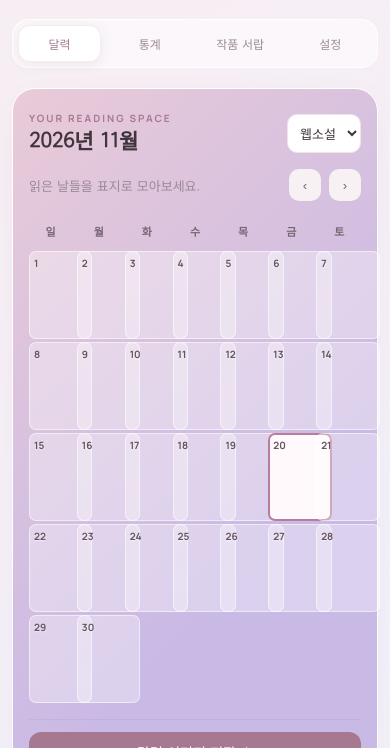
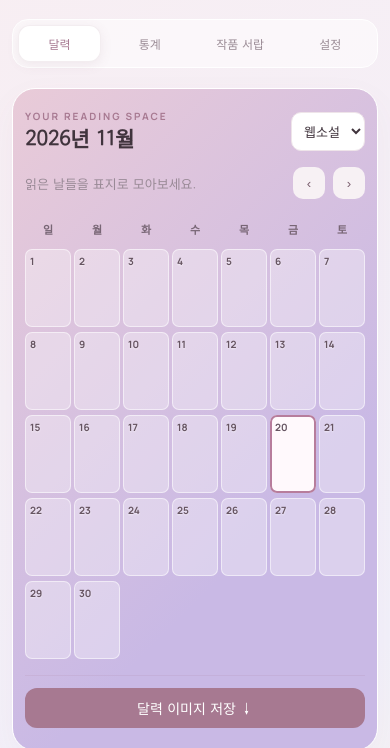
Before and after one commit to jaggaamugae/What_did_you_read, a plain HTML site: page index.html in a window 390 px wide. Shown: the part 96-844 px from the top of the page. Drawn offline with Linux system fonts and the light colour scheme.

Commit message:
Add files via upload

```diff
--- a/style.css
+++ b/style.css
@@ -278,3 +278,44 @@ textarea,
   .calendar-panel .day{min-height:88px;padding:4px 2px}
   .calendar-panel .covers{border-radius:6px}
 }
+
+
+/* v20: prevent mobile calendar cells from overflowing or visually overlapping */
+.calendar-panel>.weekdays,
+.calendar-panel>.days{
+  display:grid!important;
+  grid-template-columns:repeat(7,minmax(0,1fr))!important;
+  width:100%!important;
+  min-width:0!important;
+}
+.calendar-panel>.weekdays>* ,
+.calendar-panel>.days>.day{
+  min-width:0!important;
+  max-width:100%!important;
+}
+.calendar-panel>.days>.day{
+  width:100%!important;
+  aspect-ratio:auto!important;
+  min-height:clamp(72px,13vw,112px)!important;
+  overflow:hidden!important;
+}
+.calendar-panel>.days>.day .covers{
+  min-width:0!important;
+  max-width:100%!important;
+}
+@media(max-width:600px){
+  .calendar-panel{padding:20px 12px 22px!important}
+  .calendar-panel>.weekdays,.calendar-panel>.days{
+    grid-template-columns:repeat(7,minmax(0,1fr))!important;
+    column-gap:3px!important;
+  }
+  .calendar-panel>.days{row-gap:5px!important}
+  .calendar-panel>.days>.day{
+    min-height:clamp(76px,20vw,104px)!important;
+    height:auto!important;
+    padding:0!important;
+    border-radius:7px!important;
+  }
+  .calendar-panel>.days>.day .day-num{top:4px;left:4px;font-size:10px}
+  .calendar-panel>.days>.day .covers{border-radius:6px}
+}
--- a/sw.js
+++ b/sw.js
@@ -1,4 +1,4 @@
-const CACHE='oneul-mwo-read-v19';
+const CACHE='oneul-mwo-read-v20';
 const ASSETS=['./','./index.html','./style.css','./app.js','./manifest.webmanifest'];
 self.addEventListener('install',e=>e.waitUntil(caches.open(CACHE).then(c=>c.addAll(ASSETS)).then(()=>self.skipWaiting())));
 self.addEventListener('activate',e=>e.waitUntil(caches.keys().then(keys=>Promise.all(keys.filter(k=>k!==CACHE).map(k=>caches.delete(k)))).then(()=>self.clients.claim())));
```
